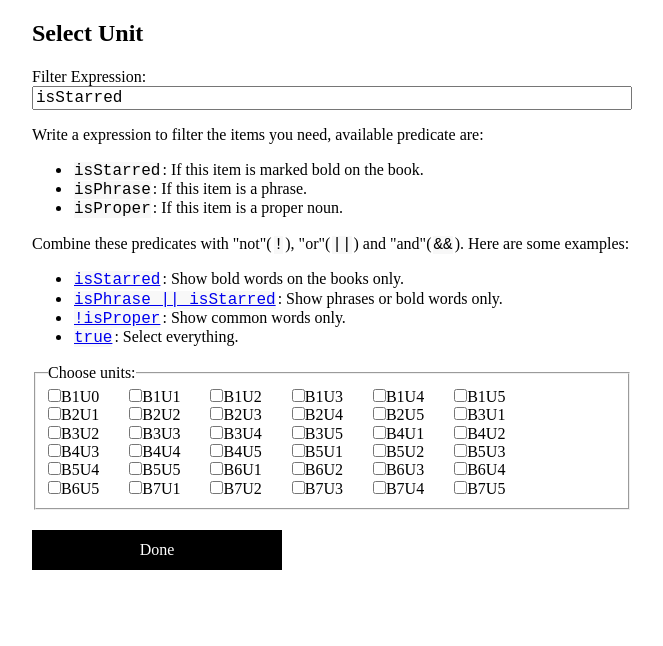
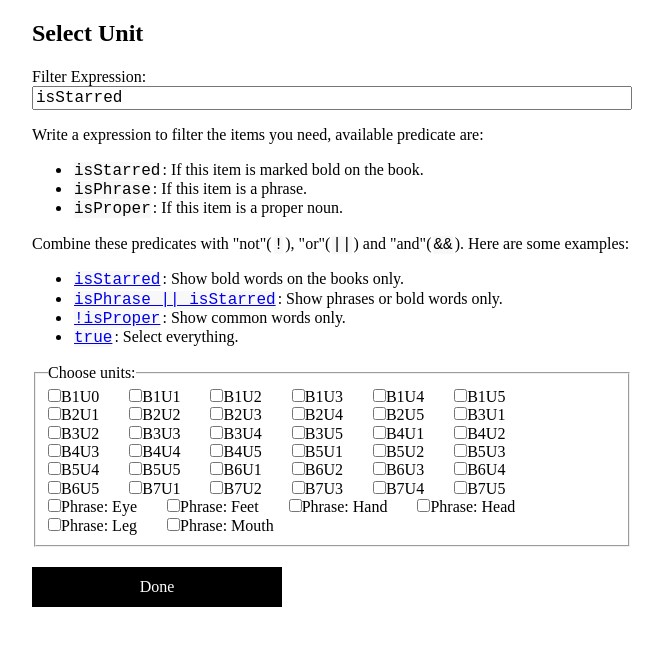
Before and after one commit to szdytom/abc-def, a React (Vite) app: page / in a window 1280 px wide. Shown: the top 646 px of the page, without its empty margins (308-971 px from the left). Built offline with nearby package versions, Linux system fonts and the light colour scheme.

Commit message:
Add act phrases
Signed-off-by: szdytom <szdytom@qq.com>

```diff
--- a/src/data.js
+++ b/src/data.js
@@ -43,6 +43,13 @@ export const availableData = [
 	['B7U3', new URL('../data/b7u3.CSV', import.meta.url)],
 	['B7U4', new URL('../data/b7u4.CSV', import.meta.url)],
 	['B7U5', new URL('../data/b7u5.CSV', import.meta.url)],
+
+	['Phrase: Eye', new URL('../data/ActEye.csv', import.meta.url)],
+	['Phrase: Feet', new URL('../data/ActFeet.csv', import.meta.url)],
+	['Phrase: Hand', new URL('../data/ActHand.csv', import.meta.url)],
+	['Phrase: Head', new URL('../data/ActHead.csv', import.meta.url)],
+	['Phrase: Leg', new URL('../data/ActLeg.csv', import.meta.url)],
+	['Phrase: Mouth', new URL('../data/ActMouth.csv', import.meta.url)],
 ];
 
 export function parseSelectedUnits() {
```
Also changed, not shown: data/ActEye.csv (added), data/ActFeet.csv (added), data/ActHand.csv (added), data/ActHead.csv (added), data/ActLeg.csv (added), data/ActMouth.csv (added), 1 other file (tests, documents, lock files or other folders).
